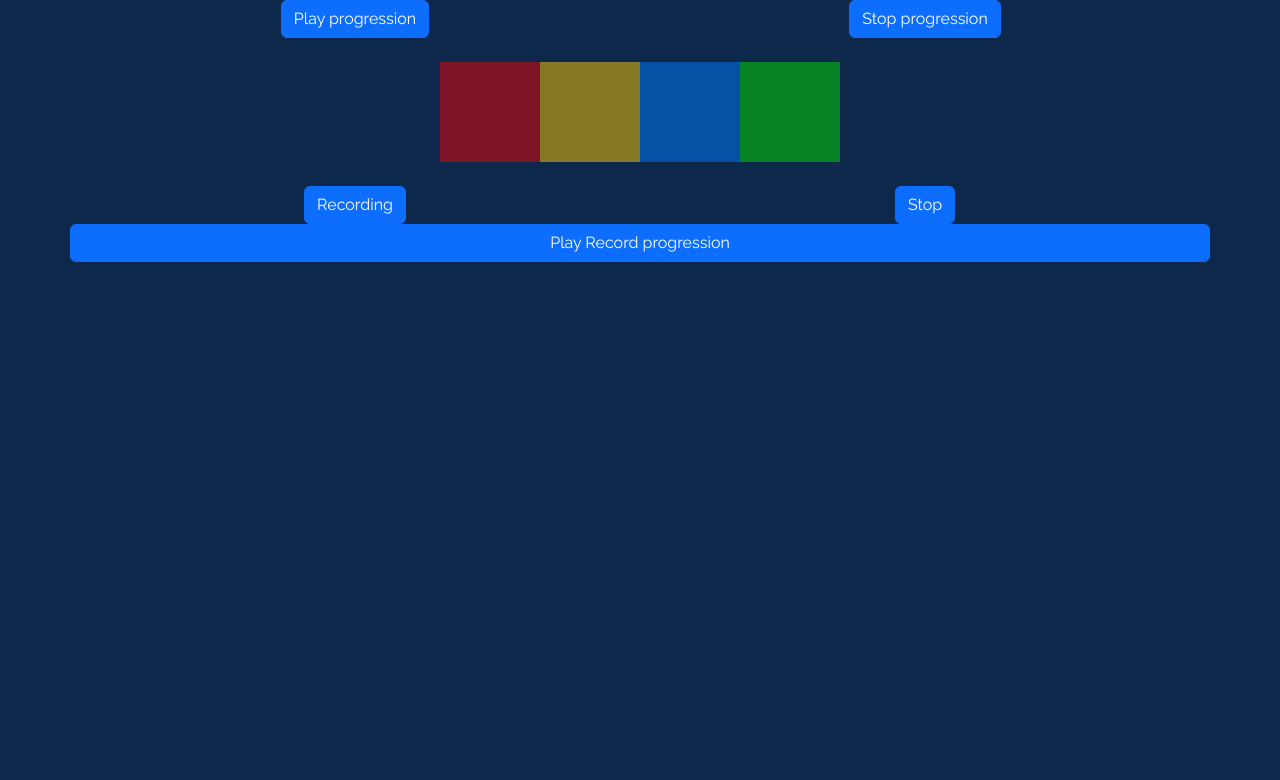
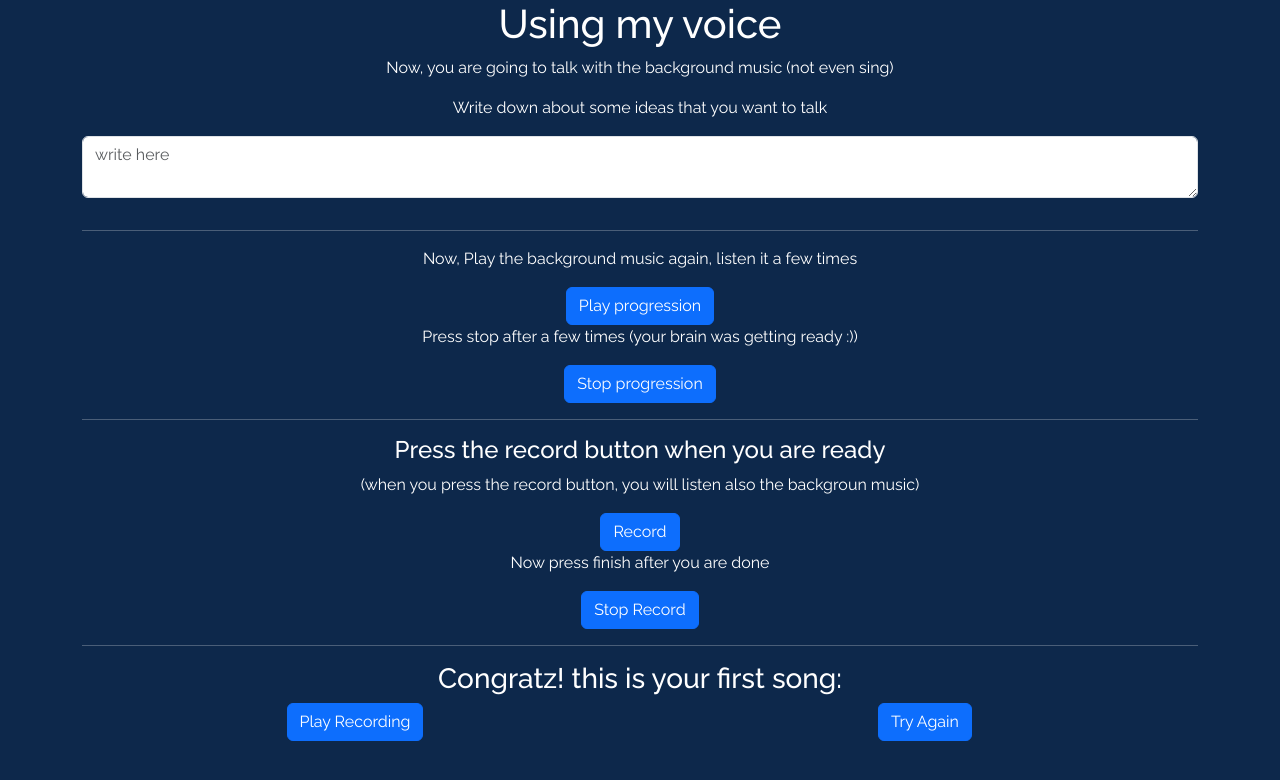
Before and after one commit to indie-rok/song-app, a Next.js app: page /onboarding/3 in a window 1280 px wide. Shown: the top 780 px of the page. Built offline with nearby package versions, Linux system fonts and the light colour scheme; no server answers.

Commit message:
finished demo

```diff
--- a/src/app/onboarding/2/keyboard.module.css
+++ b/src/app/onboarding/2/keyboard.module.css
@@ -72,8 +72,7 @@
 .keyboard {
   height: 15.25rem;
   width: 41rem;
-  margin: 0.5rem auto;
-  padding: 3rem 0 0 3rem;
+  margin: 0.5rem 7.5rem;
   position: relative;
   border: 1px solid var(--keyboard-border);
   border-radius: 1rem;
--- a/src/app/onboarding/3/page.js
+++ b/src/app/onboarding/3/page.js
@@ -1,28 +1,57 @@
 'use client'
 
 import * as Tone from 'tone';
-import * as cssProgression from '../1/progression.module.css'
+import useProgresionGenerator from "@/hooks/useProgresionGenerator"
+import { createRef } from "react";
+import { Row, Button, Col } from "react-bootstrap"
+import { useRouter } from 'next/navigation';
+import Form from 'react-bootstrap/Form';
 
-import { createRef, useState } from "react";
-import { Row, Button, Col } from "react-bootstrap"
-import useProgresionGenerator from '@/hooks/useProgresionGenerator';
-import { getChordIndex } from '@/utils/getChordIndex';
+const progression = [
+    ["0:0:0", ["C4", "E4", "G4"]],
+    ["0:4:0", ["A4", "C5", "E5"]],
+    ["0:8:0", ["F4", "A4", "C5"]],
+    ["0:12:0", ["G4", "B4", "D5"]],
+];
 
-const MicRecorder = () => {
-    const micRef = createRef(null);
-    const recorderRef = createRef(null);
-    const playerRef = createRef(null);
+export default function Page() {
     const { pianoRef: pianoBackgroundRef } = useProgresionGenerator()
+    const router = useRouter()
+
     const partRef = createRef(null)
-    const [activeChord, setActiveChord] = useState(null)
+    const micRef = createRef(null)
+    const recorderRef = createRef(null)
+    const playerRef = createRef(null)
 
-    console.log('part', partRef)
-    console.log("recorder", recorderRef)
+    async function playProgression() {
+        pianoBackgroundRef.current.volume.value = -20
 
-    const startRecording = async () => {
-        let stream;
+        await Tone.start()
+        partRef.current = new Tone.Part((time, chord) => {
+            pianoBackgroundRef.current.triggerAttackRelease(chord, "1n", time);
+
+            Tone.Draw.schedule(function () {
+                // setActiveChord(getChordIndex(chord))
+            }, time)
+        }, progression);
+
+        Tone.Transport.bpm.value = 180
+        Tone.Transport.start()
+
+        partRef.current.loop = true;
+        partRef.current.loopEnd = "0:16:0";  // Loop every bar
+        partRef.current.start()
+    }
+
+    function stopProgression() {
+        partRef.current.stop()
+    }
+
+    async function startRecord() {
+        await Tone.start()
+        playProgression()
         try {
-            stream = await navigator.mediaDevices.getUserMedia({ audio: true });
+            await navigator.mediaDevices.getUserMedia({ audio: true });
         } catch (err) {
             console.error("Microphone access denied:", err);
             return;
@@ -41,109 +70,119 @@ const MicRecorder = () => {
         } catch (err) {
             console.error("Error opening microphone:", err);
         }
-    };
+    }
 
-    const handleRecord = () => {
-        if (Tone.context.state !== 'running') {
-            Tone.start().then(() => {
-                startRecording();
-            });
-        } else {
-            startRecording();
-        }
-    };
-
-    const handleStopRecord = async () => {
-
+    async function stopRecord() {
         const buffer = await recorderRef.current.stop();
-        console.log("Recording stopped.");
+        stopProgression()
 
         let blobUrl = URL.createObjectURL(buffer);
-        playerRef.current = new Tone.Player(blobUrl).toDestination();
 
-        console.log("Playing back the recorded audio...");
+        playerRef.current = new Tone.Player(blobUrl, () => {
+            console.log("buffer loaded")
+        }).toDestination();
 
-        playerRef.current.onstop = () => {
+
+
+        recorderRef.current.onstop = () => {
             micRef.current.close();
             console.log("Microphone closed.");
         };
     }
 
-    function playProgression() {
-        pianoBackgroundRef.current.volume.value = -12
-        Tone.start()
-        const progression = [
-            ["0:0:0", ["C4", "E4", "G4"]],
-            ["0:4:0", ["A4", "C5", "E5"]],
-            ["0:8:0", ["F4", "A4", "C5"]],
-            ["0:12:0", ["G4", "B4", "D5"]],
-        ];
-
-        const part = new Tone.Part((time, chord) => {
-            pianoBackgroundRef.current.triggerAttackRelease(chord, "1n", time);
-
-            Tone.Draw.schedule(function () {
-                setActiveChord(getChordIndex(chord))
-            }, time)
-        }, progression);
-
-        Tone.Transport.bpm.value = 180
-        Tone.Transport.start()
-
-        partRef.current = part
-        partRef.current.loop = true;
-        partRef.current.loopEnd = "0:16:0";  // Loop every bar
-        partRef.current.start()
-    }
-
-    function stopProgression() {
-        partRef.current.stop()
+    async function playRecording() {
+        await Tone.start()
+        playerRef.current.volume.value = +2
+        playerRef.current.start()
     }
 
     return (
         <>
+
+            <Row>
+                <Col>
+                    <h1>Using my voice</h1>
+                    <p>Now, you are going to talk with the background music (not even sing)</p>
+
+                    <p>Write down about some ideas that you want to talk</p>
+
+                    <Form.Group className="mb-3" controlId="text">
+                        <Form.Control as="textarea"
+                            required
+                            type="text"
+                            placeholder="write here"
+                        />
+                    </Form.Group>
+
+                </Col>
+            </Row>
+
+            <hr />
+            <Row>
+                <Col>
+                    <p>Now, Play the background music again, listen it a few times</p>
+                </Col>
+            </Row>
             <Row>
                 <Col>
                     <Button onClick={() => {
                         playProgression()
                     }}>Play progression</Button>
                 </Col>
+            </Row>
 
+            <Row>
                 <Col>
+                    <p>Press stop after a few times (your brain was getting ready :))</p>
                     <Button onClick={stopProgression}>Stop progression</Button>
                 </Col>
             </Row>
 
+            <hr />
+
+
+
             <Row>
-                <section className={cssProgression.progressionContainer}>
-                    <div className={`${cssProgression.progressionElement} ${cssProgression.red} ${activeChord === 0 ? cssProgression.active : ''} `}></div>
-                    <div className={`${cssProgression.progressionElement} ${cssProgression.yellow} ${activeChord === 1 ? cssProgression.active : ''}`}></div>
-                    <div className={`${cssProgression.progressionElement} ${cssProgression.blue} ${activeChord === 2 ? cssProgression.active : ''}`}></div>
-                    <div className={`${cssProgression.progressionElement} ${cssProgression.green} ${activeChord === 3 ? cssProgression.active : ''}`}></div>
-                </section>
+                <Col>
+                    <h4>Press the record button when you  are ready</h4>
+
+                    <p>(when you press the record button, you will listen also the backgroun music)</p>
+                    <Button onClick={() => {
+                        startRecord()
+                    }}>Record</Button>
+                </Col>
             </Row>
 
 
             <Row>
                 <Col>
+                    <p>Now press finish after you are done</p>
                     <Button onClick={() => {
-                        handleRecord()
-                    }}>Recording</Button>
+                        stopRecord()
+                    }}>Stop Record</Button>
                 </Col>
+            </Row>
 
+            <hr />
+
+            <Row>
+                <Col><h3>Congratz! this is your first song:</h3></Col>
+            </Row>
+
+            <Row>
+                <Col>
+
+                    <Button onClick={() => {
+                        playRecording()
+                        playProgression()
+                    }}>Play Recording</Button>
+                </Col>
                 <Col>
                     <Button onClick={() => {
-                        handleStopRecord()
-                    }}>Stop</Button>
+                        window.location.reload()
+                    }}>Try Again</Button>
                 </Col>
-
-                <Button onClick={() => {
-                    playProgression()
-                    playerRef.current.start()
-                }}>Play Record progression</Button>
             </Row>
         </>
-    );
-};
-
-export default MicRecorder;
+    )
+}
```
Also changed, not shown: src/app/onboarding/1/page.js (+25 -4 lines), src/app/onboarding/2/page.js (+18 -4 lines), src/app/onboarding/4/page.js (+2 -127 lines).
